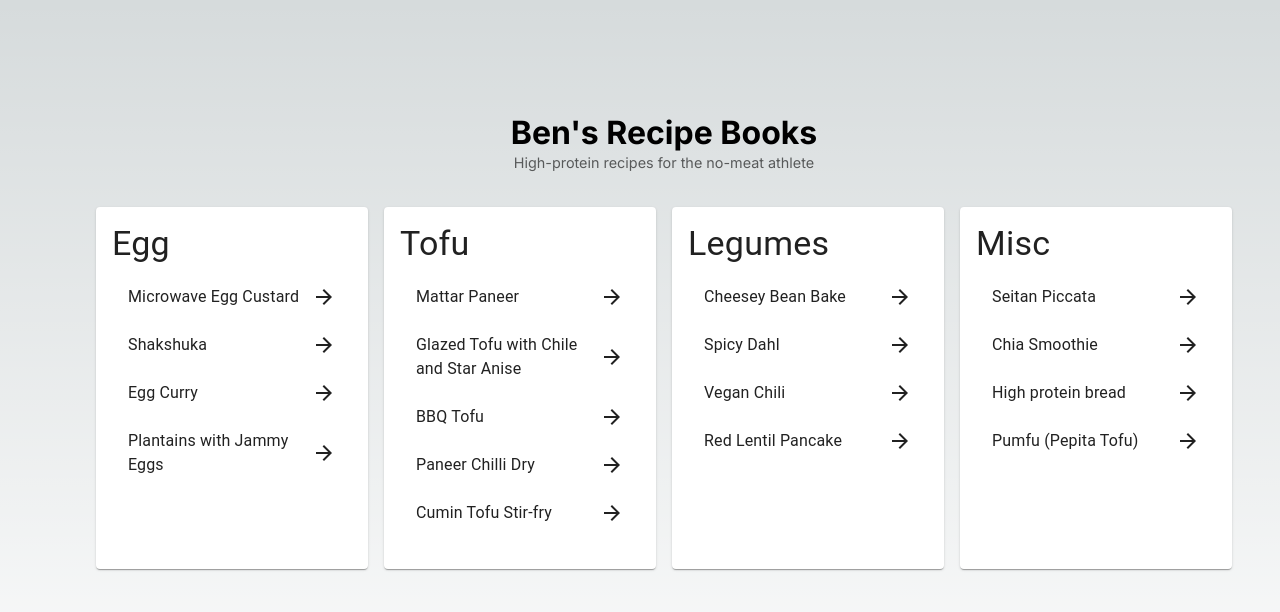
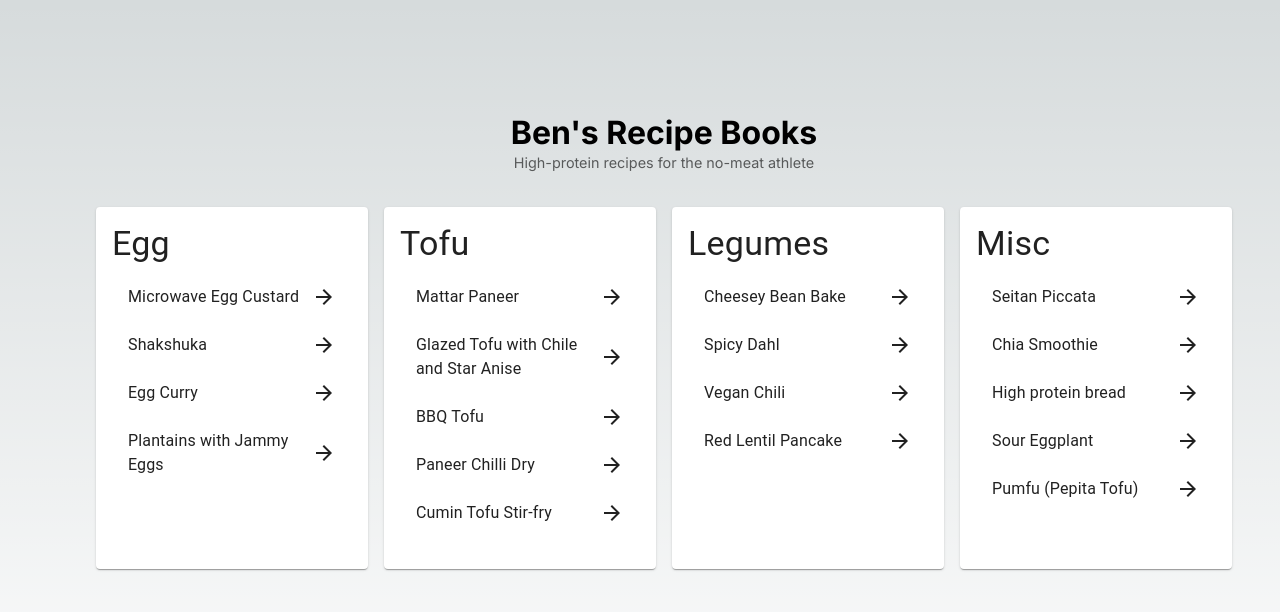
Before and after one commit to timoclesc/bens-recipe-book, a Next.js app: page / in a window 1280 px wide. Shown: the top 612 px of the page. Built offline with nearby package versions, Linux system fonts and the light colour scheme.

Commit message:
Add new recipe

```diff
--- a/src/app/page.tsx
+++ b/src/app/page.tsx
@@ -84,6 +84,10 @@ const misc: RecipeLinkType[] = [
     url: 'https://holycowvegan.net/high-protein-whole-wheat-sandwich-bread/'
   },
   {
+    name: 'Sour Eggplant',
+    url: 'https://cooking.nytimes.com/recipes/1020459-sweet-and-sour-eggplant-with-garlic-chips'
+  },
+  {
     name: 'Pumfu (Pepita Tofu)',
     url: 'https://www.marystestkitchen.com/pumpkin-seed-tofu/',
     notes: [
```
